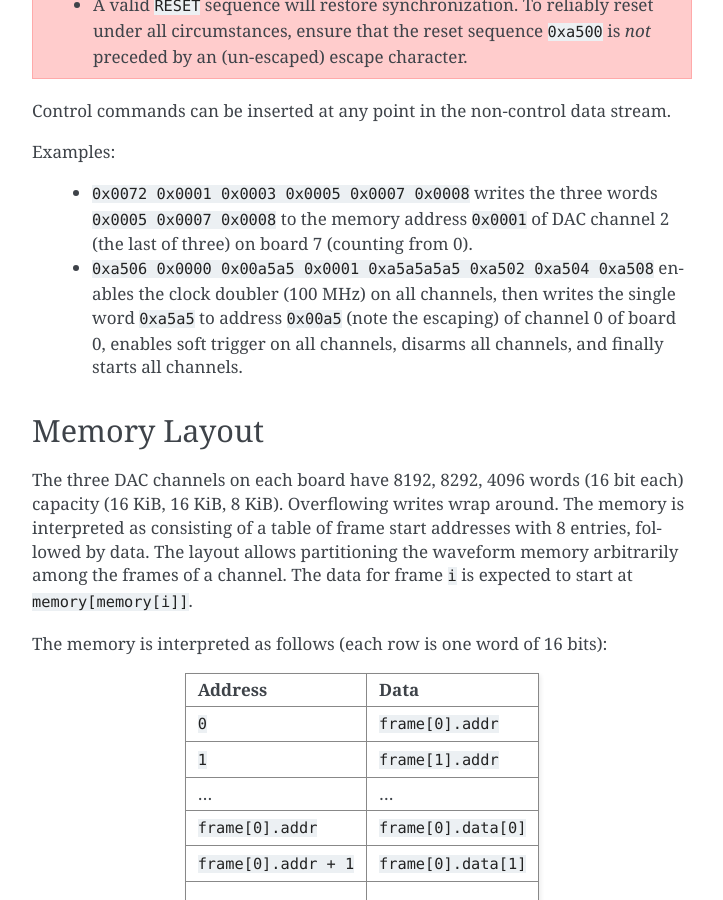
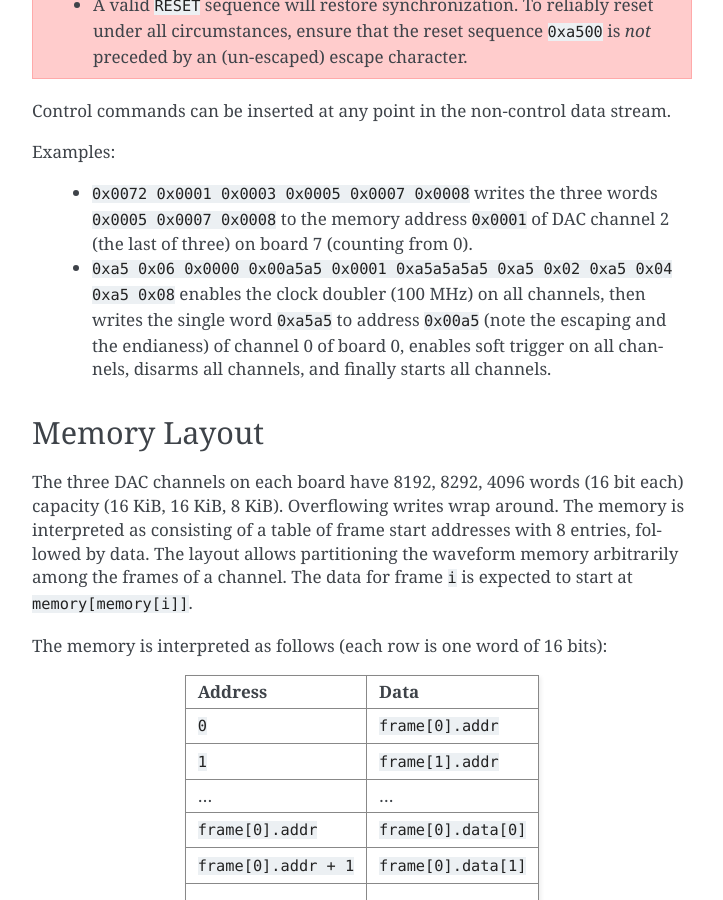
Before and after one commit to nist-ionstorage/pdq2, a Sphinx documentation site: the page built from doc/manual.rst, in a window 1280 px wide and 900 px high, scrolled down 2176 px. Shown: the whole window, without its empty margins (388-1111 px from the left). Built offline with Sphinx 7.4.7, drawn with Linux system fonts in a browser that asks for light colours.

Commit message:
doc: add endianess clarification

```diff
--- a/doc/manual.rst
+++ b/doc/manual.rst
@@ -84,7 +84,7 @@ Control commands can be inserted at any point in the non-control data stream.
 Examples:
 
     * ``0x0072 0x0001 0x0003 0x0005 0x0007 0x0008`` writes the three words ``0x0005 0x0007 0x0008`` to the memory address ``0x0001`` of DAC channel 2 (the last of three) on board 7 (counting from 0).
-    * ``0xa506 0x0000 0x00a5a5 0x0001 0xa5a5a5a5 0xa502 0xa504 0xa508`` enables the clock doubler (100 MHz) on all channels, then writes the single word ``0xa5a5`` to address ``0x00a5`` (note the escaping) of channel 0 of board 0, enables soft trigger on all channels, disarms all channels, and finally starts all channels.
+    * ``0xa5 0x06 0x0000 0x00a5a5 0x0001 0xa5a5a5a5 0xa5 0x02 0xa5 0x04 0xa5 0x08`` enables the clock doubler (100 MHz) on all channels, then writes the single word ``0xa5a5`` to address ``0x00a5`` (note the escaping and the endianess) of channel 0 of board 0, enables soft trigger on all channels, disarms all channels, and finally starts all channels.
 
 
 .. _memory-layout:
```
